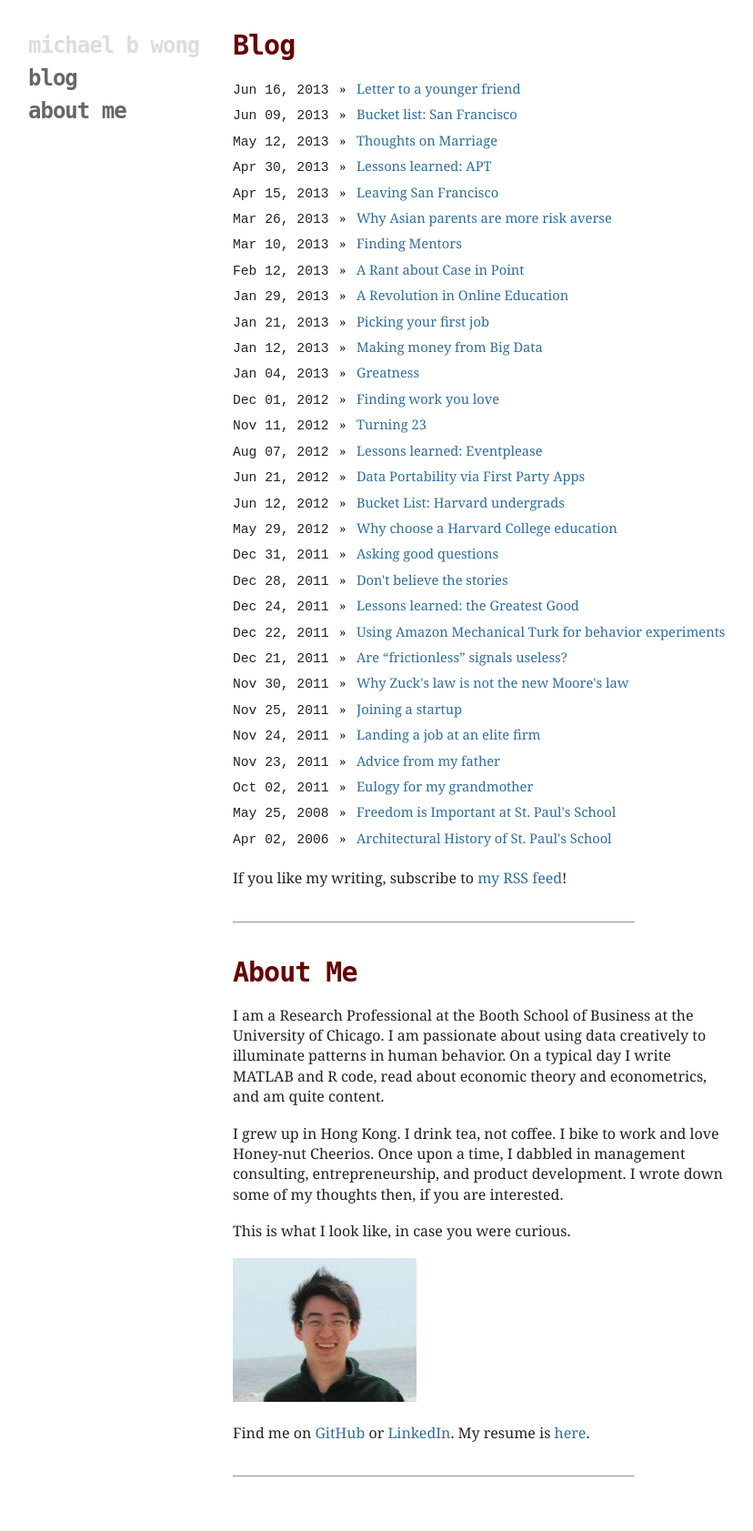
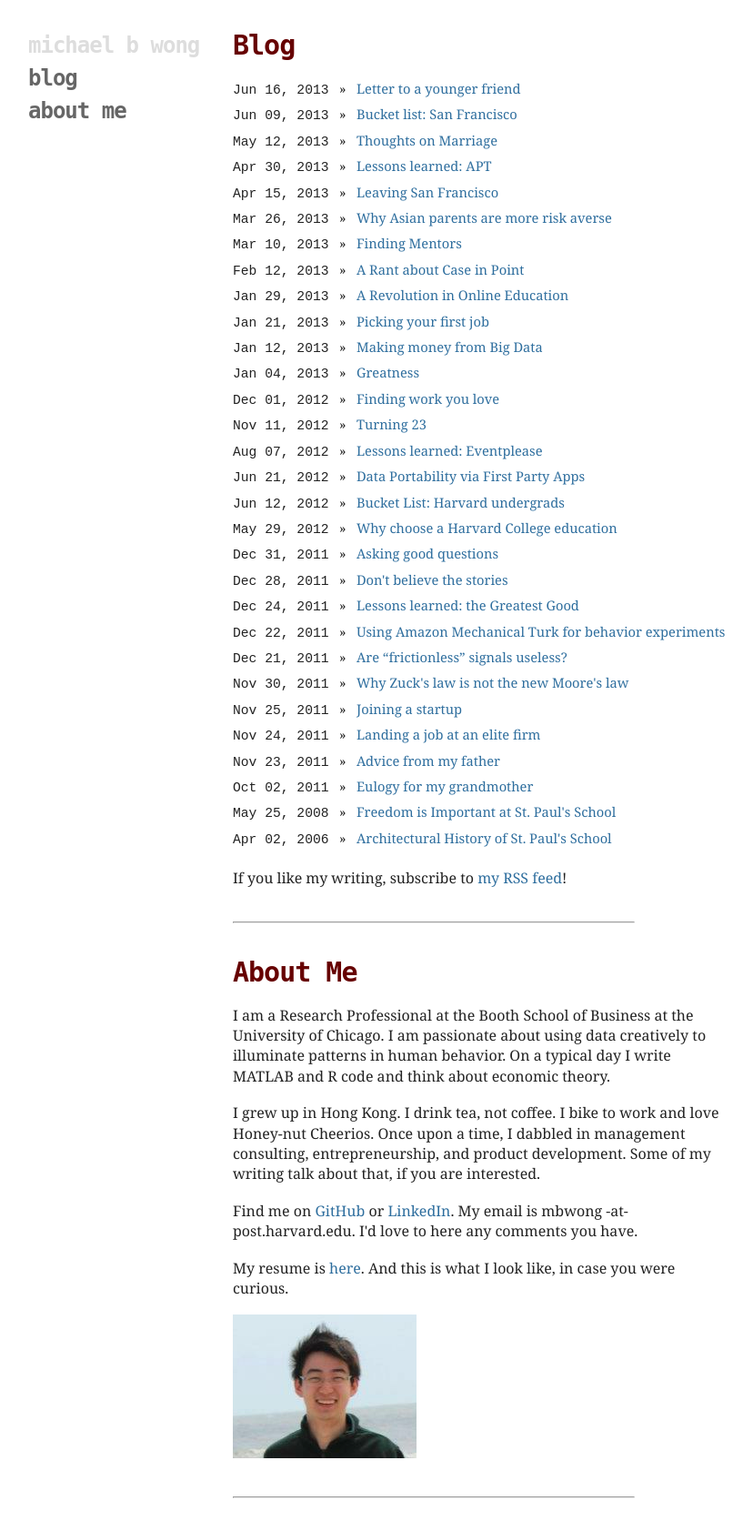
Before and after one commit to mbwong/mbwong.github.com, a Jekyll site: the page built from index.html, in a window 1280 px wide. Shown: the whole page at 91% size, without its empty margins (94-922 px from the left). Built offline with Jekyll 4.4.1, drawn with Linux system fonts in a browser that asks for light colours; before the commit the page ends 1660 px from its top, so only the background shows below that.

Commit message:
Update index.html

```diff
--- a/index.html
+++ b/index.html
@@ -22,14 +22,14 @@ layout: default
 
 <h1 id="about" style="color:#660000; font-family: 'DejaVu Sans Mono', 'Courier New', monospace;">About Me</h1>
 
-<p>I am a Research Professional at the Booth School of Business at the University of Chicago. I am passionate about using data creatively to illuminate patterns in human behavior. On a typical day I write MATLAB and R code, read about economic theory and econometrics, and am quite content.
+<p>I am a Research Professional at the Booth School of Business at the University of Chicago. I am passionate about using data creatively to illuminate patterns in human behavior. On a typical day I write MATLAB and R code and think about economic theory.
 
-<p>I grew up in Hong Kong. I drink tea, not coffee. I bike to work and love Honey-nut Cheerios. Once upon a time, I dabbled in management consulting, entrepreneurship, and product development. I wrote down some of my thoughts then, if you are interested.
+<p>I grew up in Hong Kong. I drink tea, not coffee. I bike to work and love Honey-nut Cheerios. Once upon a time, I dabbled in management consulting, entrepreneurship, and product development. Some of my writing talk about that, if you are interested.
 
-<p>This is what I look like, in case you were curious.
+<p>Find me on <a href="http://github.com/mbwong">GitHub</a> or <a href="http://www.linkedin.com/pub/michael-wong/25/547/850">LinkedIn</a>.  My email is mbwong -at- post.harvard.edu. I'd love to here any comments you have.
+
+<p>My resume is <a href="/resume.pdf">here</a>. And this is what I look like, in case you were curious.
 
 <p><img src="/mugshot.png"/></p>
 
-<p>Find me on <a href="http://github.com/mbwong">GitHub</a> or <a href="http://www.linkedin.com/pub/michael-wong/25/547/850">LinkedIn</a>. My resume is <a href="/resume.pdf">here</a>.
-
 <hr>
```
